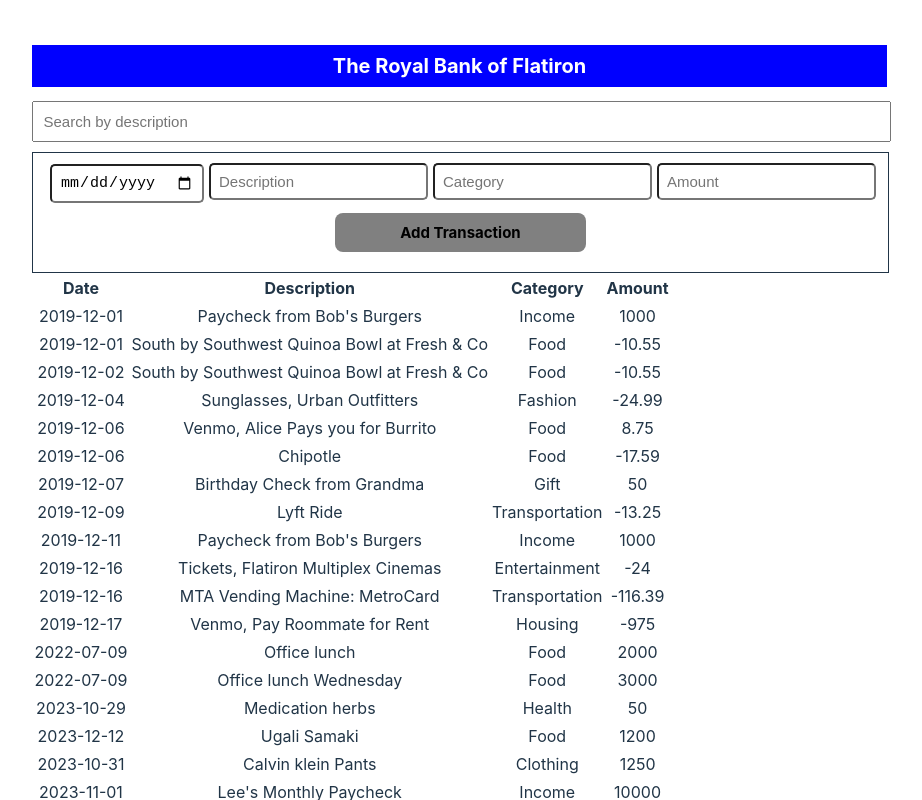
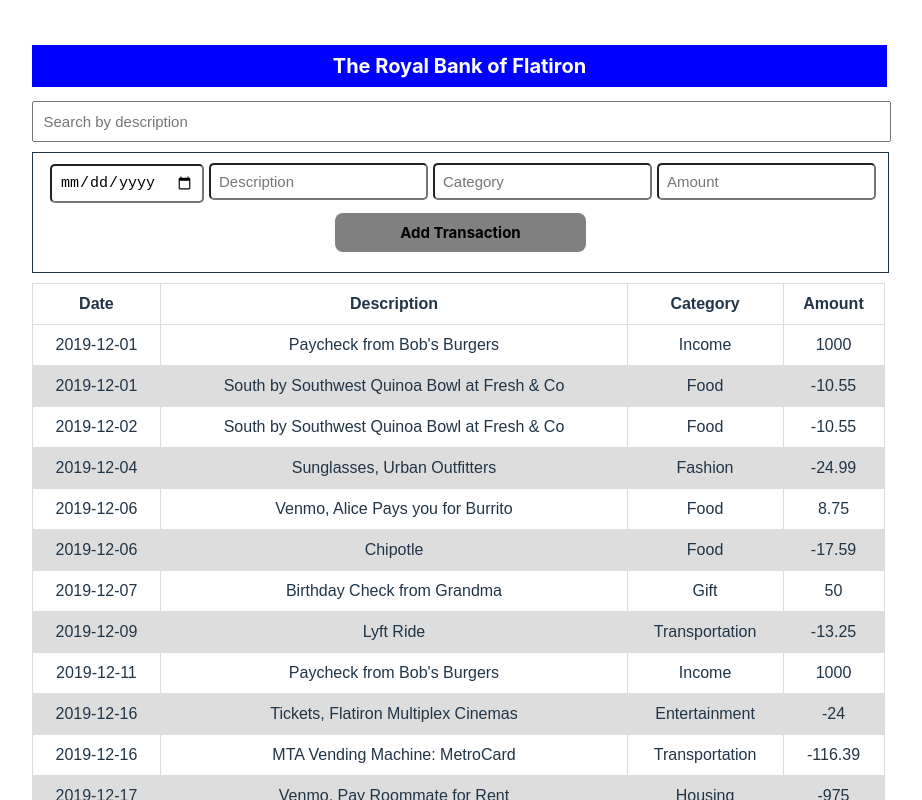
Before and after one commit to mulindijr/Bank-of-Flatiron, a React (Vite) app: page / in a window 1280 px wide. Shown: the top 800 px of the page, without its empty margins (182-1104 px from the left). Built offline with nearby package versions, Linux system fonts and the light colour scheme; data requests are answered from the project's data file.

Commit message:
Add CSS styles for table, table cells (td/th), and alternating row colors

```diff
--- a/src/App.css
+++ b/src/App.css
@@ -18,3 +18,20 @@
   margin-bottom: 10px;
   outline: none;
 }
+
+table {
+  font-family: arial, sans-serif;
+  border-collapse: collapse;
+  width: 100%;
+  margin-top: 10px;
+}
+
+td, th {
+  border: 1px solid #dddddd;
+  text-align: center;
+  padding: 8px;
+}
+
+tr:nth-child(even) {
+  background-color: #dddddd;
+}
```
